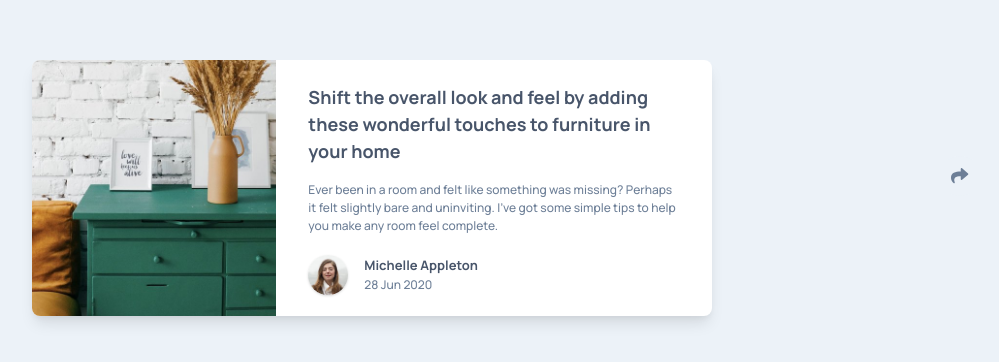
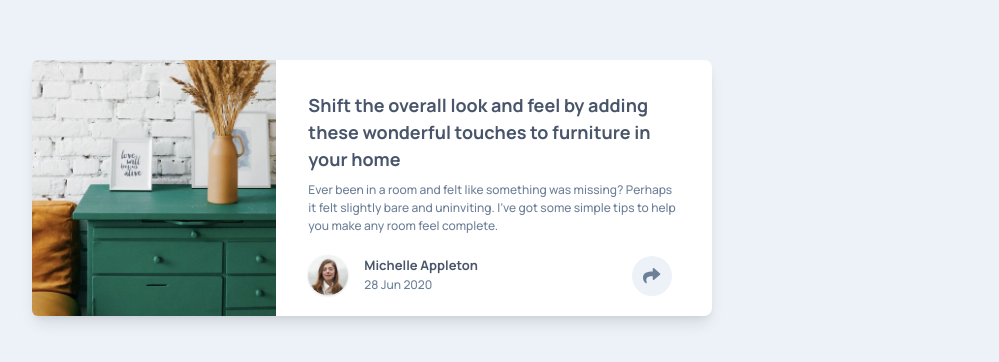
Before and after one commit to catcarbonell/fm-article-preview-component, a React (Create React App) app: page / in a window 1280 px wide. Shown: the part 212-574 px from the top of the page, without its empty margins (268-1267 px from the left). Built offline with nearby package versions, Linux system fonts and the light colour scheme.

Commit message:
Completed challenge

```diff
--- a/src/App.js
+++ b/src/App.js
@@ -14,21 +14,24 @@ const App = () => {
   return(
     <div className="flex items-center justify-center h-screen bg-custom-100">
 
-      <ShareButton toggleShare={toggleShare} />
-      <Share shareActive={shareActive} setShareActive={setShareActive} />
+
 
       <div className="md:min-w-custom md:max-w-custom
                       md:flex md:flex-row md:w-2/4 md:h-64
-                      relative z-0 w-5/6 overflow-hidden bg-white rounded-lg shadow-lg">
+                      relative z-0 w-5/6 h-auto
+                      bg-white rounded-lg shadow-lg">
         <div className="md:w-64 w-full h-auto">
-          <img className=" md:h-full md:object-left-top h-16 w-full object-cover"
+          <img className="md:h-full md:object-left-top md:rounded-l-md md:rounded-tr-none rounded-t-md h-56 w-full object-cover object-top"
               src={drawers}
               alt="A green drawer with a vase and some wheat strands on it" />
         </div>
-        <div className="md:flex md:flex-col md:w-2/3 md:px-8 md:py-6
-                        m-auto">
+        <div className="md:flex md:flex-col md:w-2/3 md:mt-8 md:px-8 md:py-0
+                        m-auto px-8 pt-8">
           <Description />
+          <ShareButton toggleShare={toggleShare} />
+          <Share shareActive={shareActive} setShareActive={setShareActive} />
           <User />
+
         </div>
       </div>
     </div>
--- a/src/Components/Description.js
+++ b/src/Components/Description.js
@@ -3,13 +3,13 @@ import React from 'react';
 const Description = () => {
     return(
         <>
-        <div className="mb-4">
+        <div className="md:mb-2 mb-4">
             <h1 className="font-bold text-lg text-custom-400">
                 Shift the overall look and feel by adding these
                 wonderful touches to furniture in your home
             </h1>
          </div>
-        <div className="mb-2">
+        <div className="md:mb-2 mb-4">
             <p className="font-light text-custom-300 text-xs">
                 Ever been in a room and felt like something was missing?
                 Perhaps it felt slightly bare and uninviting.
--- a/src/Components/Share.js
+++ b/src/Components/Share.js
@@ -6,15 +6,15 @@ const Share = ({ shareActive }) => {
     return(
         <>
         {shareActive &&
-        <div className="absolute z-10 inset-x-0 bottom-0 mb-32
-                        md:inset-y-auto md:bottom-auto md:left-auto
-                        md:mt-20 md:mr-64 md:pr-56">
-            <div className="w-5/6 h-16 px-8 mx-auto
+        <div className="absolute z-10 inset-x-0 bottom-0
+                        md:inset-y-auto md:left-auto
+                        md:mt-24 md:-mr-16">
+            <div className="w-full h-16 px-8 mx-auto
                             flex flex-row justify-start items-center
                             bg-custom-400
                             md:w-64 md:h-12
                             md:justify-center
-                            md:rounded-md md:shadow-lg">
+                            md:rounded-md md:shadow-xl">
                 <div className="flex content-around items-center">
                     <h3 className="uppercase text-custom-200 tracking-hella">Share</h3>
                     <FontAwesomeIcon className="text-custom-100 m-2" size="lg" icon={faFacebook} />
--- a/src/Components/ShareButton.js
+++ b/src/Components/ShareButton.js
@@ -5,11 +5,11 @@ import { faShare } from '@fortawesome/free-solid-svg-icons';
 const ShareButton = (props) =>{
     return(
         <div onClick={ props.toggleShare }
-             className="md:mb-6 md:pr-8
-                        absolute z-30 inset-x-0
-                        w-full h-16 pr-4 cursor-pointer
+             className="absolute z-30 inset-x-0 md:mb-2
+                        w-full h-16 m-auto pr-10 bottom-0 cursor-pointer
                         flex justify-end items-center">
-            <div className="md:w-10 md:h-10 w-8 h-8 rounded-full
+            <div className="md:w-10 md:h-10
+                            w-8 h-8 rounded-full
                             flex justify-center items-center
                             text-custom-300 bg-custom-100
                             hover:text-custom-100 hover:bg-custom-300
```
